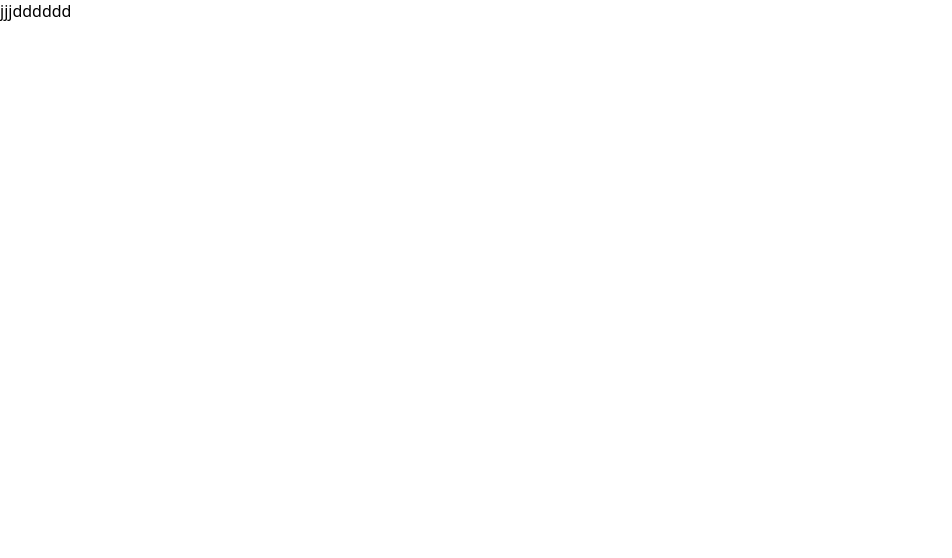
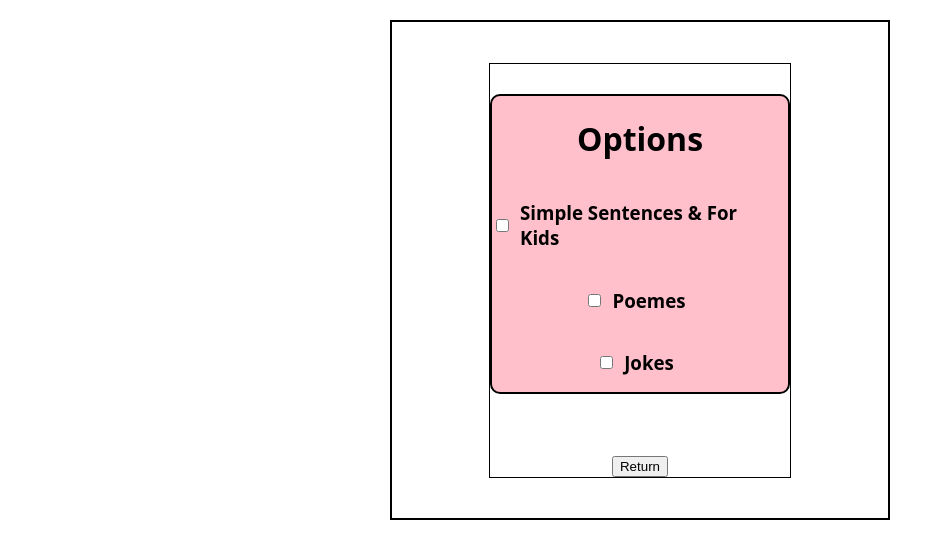
Before and after one commit to Moukarnold/capstone-project, a Next.js app: page /Options in a window 1280 px wide. Shown: the top 558 px of the page, without its empty margins (0-952 px from the left). Built offline with nearby package versions, Linux system fonts and the light colour scheme.

Commit message:
creation of 4 pages with their html und css contains

```diff
--- a/pages/Options.js
+++ b/pages/Options.js
@@ -1,5 +1,83 @@
-import React from "react";
+import styled from "styled-components";
+import Link from "next/link";
 
-export default function Options() {
-  return <div>jjjdddddd</div>;
+const ContainerOption = styled.div`
+  height: 500px;
+  width: 500px;
+  border: solid 2px;
+  margin: auto;
+  margin-top: 20px;
+  display: flex;
+  flex-direction: column;
+  justify-content: space-around;
+  align-items: center;
+`;
+
+const ContaineroptionLabel = styled.label`
+  display: flex;
+  align-items: center;
+  margin-right: 10px;
+  flex-direction: row;
+`;
+
+const Box = styled.div`
+  border: 1px solid;
+  display: flex;
+  flex-direction: column;
+  align-items: center;
+`;
+const InnereBox = styled.div`
+  background-color: pink;
+  height: 300px;
+  width: 300px;
+  border: 2px solid;
+  border-radius: 10px;
+  display: flex;
+  flex-direction: column;
+  justify-content: space-around;
+  align-items: center;
+  margin-bottom: 20%;
+  margin-top: 10%;
+`;
+const spaceLabel = { marginLeft: "8px" };
+
+export default function pageLanguage() {
+  function handleCheckEnglish() {}
+  function handleCheckFrench() {}
+  function handleCheckDeutsch() {}
+
+  return (
+    <ContainerOption>
+      <Box>
+        <InnereBox>
+          <h1> Options</h1>
+          <ContaineroptionLabel>
+            <input onChange={handleCheckEnglish} type="checkbox" />
+            <span style={spaceLabel}>
+              {" "}
+              <h3>Simple Sentences & For Kids</h3>
+            </span>
+          </ContaineroptionLabel>
+          <ContaineroptionLabel>
+            <input onChange={handleCheckFrench} type="checkbox" />
+            <span style={spaceLabel}>
+              {" "}
+              <h3>Poemes</h3>{" "}
+            </span>
+          </ContaineroptionLabel>{" "}
+          <ContaineroptionLabel>
+            <input onChange={handleCheckDeutsch} type="checkbox" />
+            <span style={spaceLabel}>
+              {" "}
+              <h3>Jokes</h3>{" "}
+            </span>
+          </ContaineroptionLabel>{" "}
+        </InnereBox>
+        <Link href={"/"}>
+          {" "}
+          <button> Return</button>
+        </Link>
+      </Box>
+    </ContainerOption>
+  );
 }
```
Also changed, not shown: pages/Level.js (+81 -3 lines), pages/Next.js (+61 -3 lines), pages/languages.js (+52 -26 lines).
